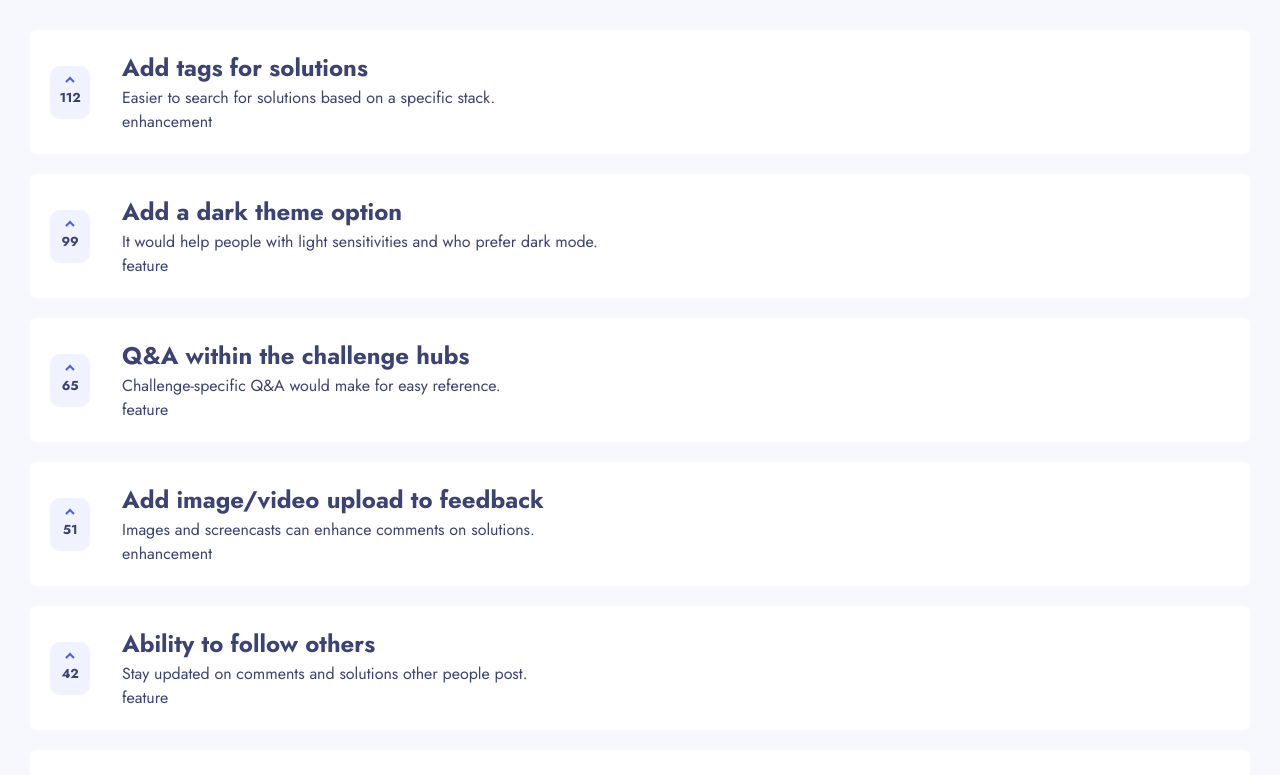
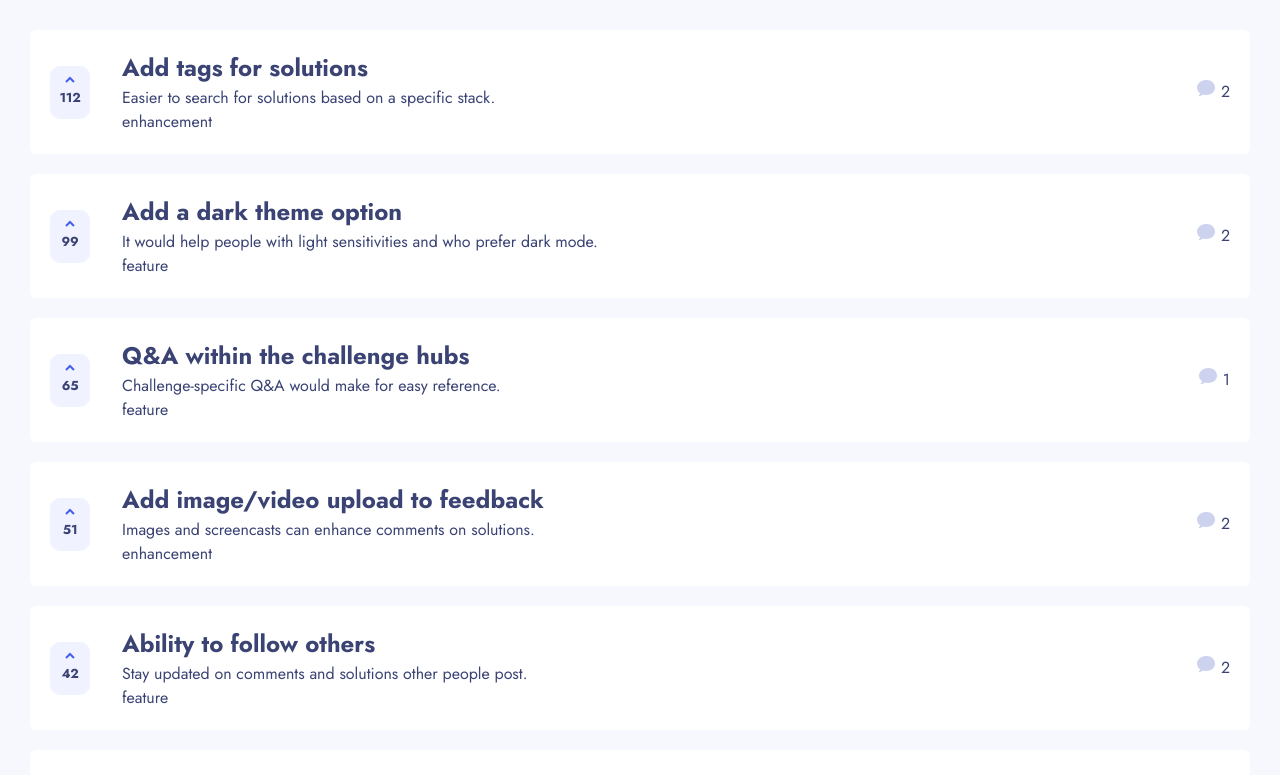
Before and after one commit to wenwen-dev/personal-website, a React (Vite) app: page / in a window 1280 px wide. Shown: the top 775 px of the page. Built offline with nearby package versions, Linux system fonts and the light colour scheme; a web font is replaced by a local one.

Commit message:
Display number of comments

```diff
--- a/src/components/Card.tsx
+++ b/src/components/Card.tsx
@@ -17,7 +17,7 @@ const Card = ({ req, handleClick }: Props) => {
         <Details>{req.description}</Details>
         <Category>{req.category}</Category>
       </FeedbackWrapper>
-      {/* <CommentCount/> */}
+      <CommentCount commentCount={req.comments ? req.comments.length : 0} />
     </Wrapper>
   );
 };
--- a/src/components/CommentCount.tsx
+++ b/src/components/CommentCount.tsx
@@ -1,7 +1,7 @@
 import styled from 'styled-components';
 
 interface Props {
-  commentCount: number | undefined;
+  commentCount: number;
 }
 
 const CommentCount = ({ commentCount }: Props) => {
--- a/src/data.ts
+++ b/src/data.ts
@@ -14,7 +14,6 @@ export interface Request {
   upvotes: number;
   description: string;
   category: string;
-  commentCount?: number;
   status?: string;
   comments?: Comment[];
 };
@@ -22,14 +21,22 @@ export interface Request {
 
 export interface Comment {
   id: number;
-  content?: string;
-  user?: {
-    image?: string;
-    name?: string;
-    username?: string;
-  };
+  content: string;
+  user: User;
+  replies?: Reply[];
 };
 
+export interface User {
+  image: string;
+  name: string;
+  username: string;
+}
+
+export interface Reply {
+  content: string;
+  replyingTo: string;
+  user: User;
+}
 
 
 export const data = {
```
